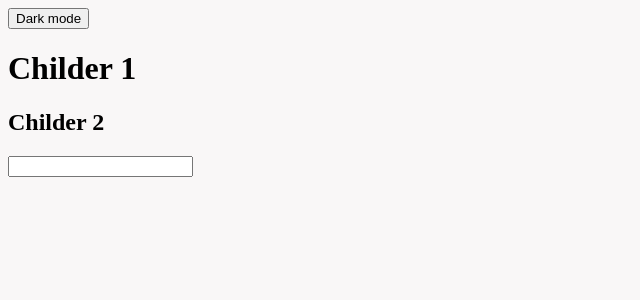
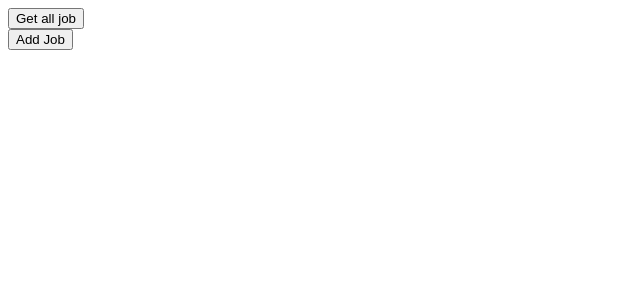
Before and after one commit to otariterterashvili/smartacademy-react, a React (Create React App) app: page / in a window 1280 px wide. Shown: the top 300 px of the page, without its empty margins (0-640 px from the left). Built offline with nearby package versions, Linux system fonts and the light colour scheme.

Commit message:
fix: lecutre 12 grapqhl

```diff
--- a/package.json
+++ b/package.json
@@ -3,10 +3,12 @@
   "version": "0.1.0",
   "private": true,
   "dependencies": {
+    "@apollo/client": "^3.3.11",
     "@testing-library/jest-dom": "^5.11.4",
     "@testing-library/react": "^11.1.0",
     "@testing-library/user-event": "^12.1.10",
     "axios": "^0.21.1",
+    "graphql": "^15.5.0",
     "react": "^17.0.1",
     "react-dom": "^17.0.1",
     "react-scripts": "4.0.1",
--- a/src/App.jsx
+++ b/src/App.jsx
@@ -1,58 +1,48 @@
-import React, { useState, useRef } from "react"
-import { createGlobalStyle, ThemeProvider } from "styled-components"
-import Products from "./components/Products"
-import Test from "./components/Test"
-import useWindowSize from "./hooks/useWindowSize"
+import React from "react"
+import { gql, useLazyQuery, useQuery } from "@apollo/client"
+import Job from "./Job"
 
-const darkTheme = {
-  fc: "#f9f7f7",
-  bg: "#112d4e",
-  card: "#dbe2ef",
-}
-const lightTheme = {
-  fc: "#112d4e",
-  bg: "#f9f7f7",
-  card: "#ffffff",
-}
-
-const GlobalStyle = createGlobalStyle`
-  body{
-    background-color: ${(props) => props.theme.bg}
+const GET_JOBS = gql`
+  query {
+    jobs {
+      id
+      title
+      slug
+      userEmail
+    }
   }
 `
-// smart-dark
+
 const App = () => {
-  const [theme, setTheme] = useState(
-    localStorage.getItem("smart-dark") || false
-  )
-  // input ref
-  const inputRef = useRef()
+  const [getjobs, { loading, error, data }] = useLazyQuery(GET_JOBS)
 
-  const onThemeChange = () => {
-    localStorage.setItem("smart-dark", !theme)
-    setTheme(!theme)
+  const handleClick = () => {
+    getjobs()
   }
-  // get window dimentions
-  const { width, height } = useWindowSize()
 
-  const themeStyle = theme ? darkTheme : lightTheme
+  console.log("loading", loading, "error", error, "data", data)
+  if (loading) {
+    return <div>loading ...</div>
+  }
 
   return (
-    <ThemeProvider theme={themeStyle}>
-      <GlobalStyle />
-      <button onClick={onThemeChange}>{!theme ? "Dark" : "Light"} mode</button>
-      <Test>
-        <h1>Childer 1</h1>
-        <h2>Childer 2</h2>
-      </Test>
-
-      {width > 700 && (
-        <div>
-          <input ref={inputRef} />
-        </div>
-      )}
-      {/* <main>{theme && <Products />}</main> */}
-    </ThemeProvider>
+    <>
+      <div>
+        <button onClick={handleClick}>Get all job</button>
+      </div>
+      <div>
+        {data &&
+          data.jobs.map((job) => {
+            return (
+              <div key={job.id}>
+                <h1>{job.title}</h1>
+                <h2>{job.userEmail}</h2>
+              </div>
+            )
+          })}
+      </div>
+      <Job />
+    </>
   )
 }
 
--- /dev/null
+++ b/src/Job.jsx
@@ -0,0 +1,39 @@
+import React from "react"
+import { gql, useMutation } from "@apollo/client"
+
+const ADD_JOB = gql`
+  mutation postJob($input: PostJobInput!) {
+    postJob(input: $input) {
+      id
+      slug
+      title
+    }
+  }
+`
+
+const Job = () => {
+  const [addJob, { loading, error, data }] = useMutation(ADD_JOB)
+  const handleAddJob = () => {
+    addJob({
+      variables: {
+        input: {
+          title: "Software Developer Smartacademy",
+          commitmentId: "cjtu8esth000z0824x00wtp1i",
+          companyName: "vobi",
+          locationNames: "Tbilisi, Georiga",
+          userEmail: "oto@gmail.com",
+          description: "this is thes discription",
+          applyUrl: "http://test-url.com",
+        },
+      },
+    })
+  }
+  console.log("loading", loading, "error", error, "data", data)
+  return (
+    <div>
+      <button onClick={handleAddJob}>Add Job</button>
+    </div>
+  )
+}
+
+export default Job
--- /dev/null
+++ b/src/client/index.js
@@ -0,0 +1,8 @@
+import { ApolloClient, InMemoryCache } from "@apollo/client"
+
+const client = new ApolloClient({
+  uri: "https://api.graphql.jobs",
+  cache: new InMemoryCache(),
+})
+
+export default client
--- a/src/components/Products.jsx
+++ /dev/null
@@ -1,96 +0,0 @@
-import React, { useState, useEffect } from "react"
-import styled from "styled-components"
-import { SyncLoader } from "react-spinners"
-import axios from "axios"
-
-const API_URL = "https://fakestoreapi.com"
-
-// const response = await axios.get(`${API_URL}/products`)
-// isLoading: true,
-// products: [],
-
-const Products = () => {
-  const [isLoading, setLoading] = useState(true)
-  const [products, setProducts] = useState([])
-
-  const handleChange = () => {
-    setLoading(!isLoading)
-  }
-
-  useEffect(async () => {
-    const response = await axios.get(`${API_URL}/products`)
-    setProducts(response.data)
-
-    setLoading(false)
-    // componentWillUnmount
-    return () => {
-      console.log("componentWillUnmount")
-    }
-  }, [])
-
-  console.log("render")
-
-  return (
-    <Wrapper>
-      <button onClick={handleChange}>testing</button>
-      <Container>
-        {isLoading && <SyncLoader size={30} color="#404c5d" />}
-        <ProductContainer>
-          {!isLoading &&
-            products.map((product) => (
-              <Card>
-                <img src={product.image} alt={product.title} />
-                <h1>{product.title}</h1>
-              </Card>
-            ))}
-        </ProductContainer>
-      </Container>
-    </Wrapper>
-  )
-}
-
-const Wrapper = styled.div`
-  width: 1300px;
-  margin: 0 auto;
-`
-const Container = styled.div`
-  width: 100%;
-  display: flex;
-  justify-content: center;
-`
-const ProductContainer = styled.div`
-  display: grid;
-  grid-template-columns: auto auto auto auto;
-  grid-gap: 30px;
-`
-
-const Card = styled.div`
-  border-radius: 10px;
-  transition: all 0.3s;
-  display: flex;
-  justify-content: center;
-  flex-direction: column;
-  align-items: center;
-  padding: 20px;
-  cursor: pointer;
-  padding-bottom: 20px;
-  height: 430px;
-  background-color: ${(props) => props.theme.card};
-  a {
-    color: #404c5d;
-  }
-
-  &:hover {
-    box-shadow: 0px 0px 10px #adadad8e;
-  }
-  img {
-    object-fit: cover;
-    height: 200px;
-  }
-  h1 {
-    font-size: 25px;
-    color: #404c5d;
-  }
-`
-
-export default Products
--- a/src/components/Test.jsx
+++ /dev/null
@@ -1,7 +0,0 @@
-import React from "react"
-
-const Test = ({ children }) => {
-  return <div>{children}</div>
-}
-
-export default Test
--- a/src/hooks/useWindowSize.jsx
+++ /dev/null
@@ -1,30 +0,0 @@
-import React, { useState, useEffect } from "react"
-
-const useWindowSize = () => {
-  const [dimentions, setDimensions] = useState({
-    width: window.innerWidth,
-    height: window.innerHeight,
-  })
-
-  useEffect(() => {
-    // Handler to call on window resize
-    const handleResize = () => {
-      // Set window width/height to state
-      setDimensions({
-        width: window.innerWidth,
-        height: window.innerHeight,
-      })
-    }
-    // Add event listener
-    window.addEventListener("resize", handleResize)
-
-    // Call handler right away so state gets updated with initial window size
-    handleResize()
-
-    // Remove event listener on cleanup
-    return () => window.removeEventListener("resize", handleResize)
-  }, []) // Empty array ensures that effect is only run on mount
-  return dimentions
-}
-
-export default useWindowSize
--- a/src/index.js
+++ b/src/index.js
@@ -2,10 +2,14 @@ import React from "react"
 import ReactDOM from "react-dom"
 import App from "./App"
 import reportWebVitals from "./reportWebVitals"
+import client from "./client"
+import { ApolloProvider } from "@apollo/client"
 
 ReactDOM.render(
   <React.StrictMode>
-    <App />
+    <ApolloProvider client={client}>
+      <App />
+    </ApolloProvider>
   </React.StrictMode>,
   document.getElementById("root")
 )
```
Also changed, not shown: 2 other files (tests, documents, lock files or other folders).
